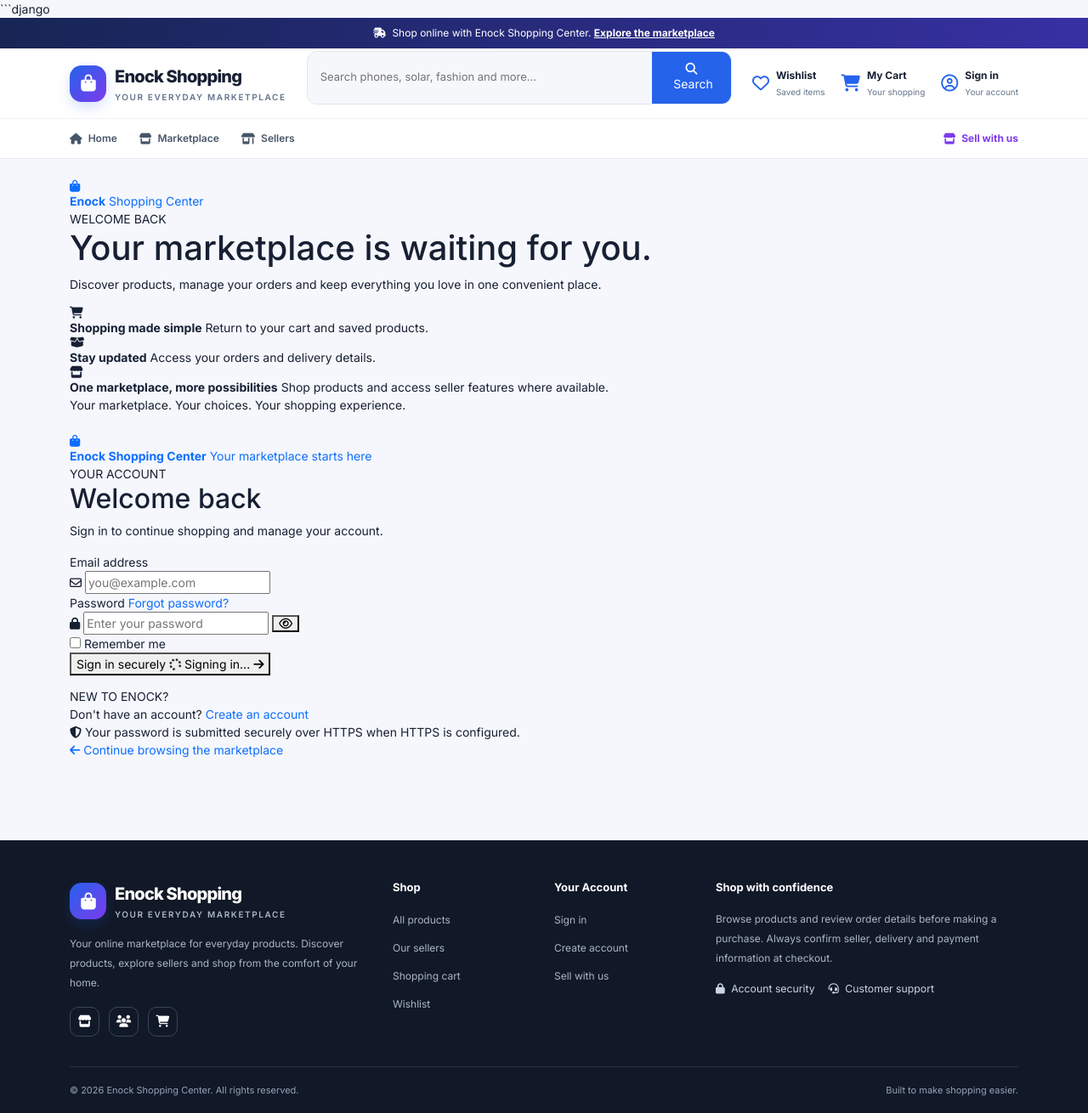
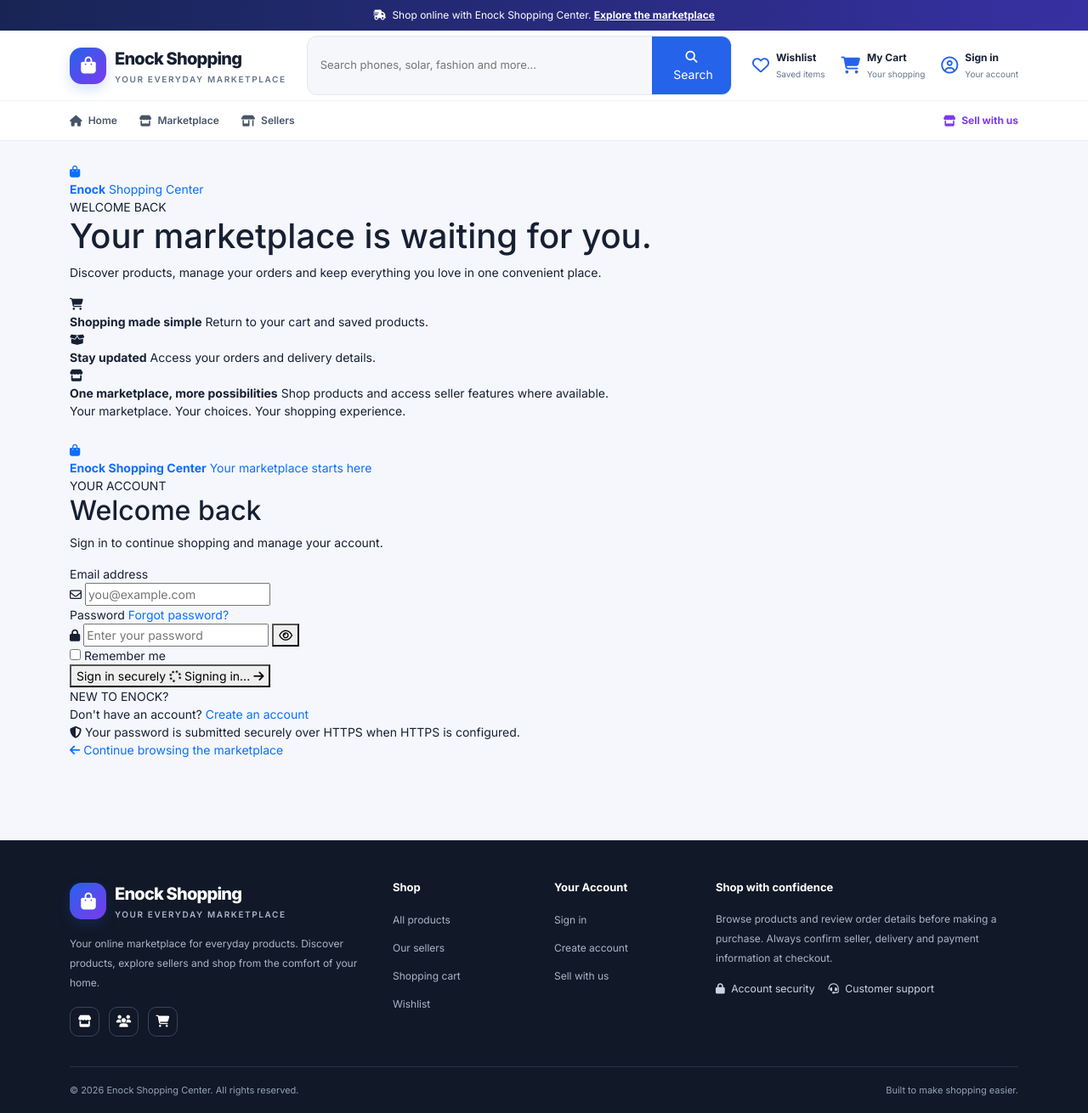
Before and after one commit to ENOCK2008/enoch-shopping, a Django app: page /login/ in a window 1280 px wide. Shown: the whole page at 85% size. Run offline with Django 5.2, Linux system fonts and the light colour scheme; parts of the project's set-up code (start-up, migrations or seed data) failed here and were passed over.

Commit message:
Update login.html
Signed-off-by: ENOCK2008 <107791052+ENOCK2008@users.noreply.github.com>

````diff
--- a/storefront/templates/storefront/login.html
+++ b/storefront/templates/storefront/login.html
@@ -1,4 +1,4 @@
-```django
+
 {% extends "storefront/base.html" %}
 {% load static %}
 
@@ -1002,4 +1002,3 @@ document.addEventListener("DOMContentLoaded", function () {
 });
 </script>
 {% endblock %}
-```
````
